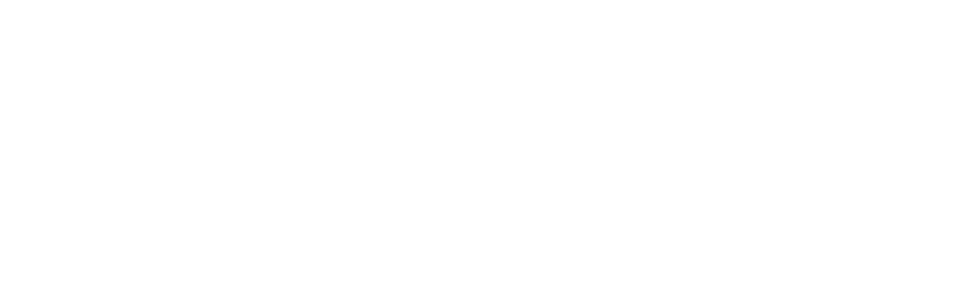
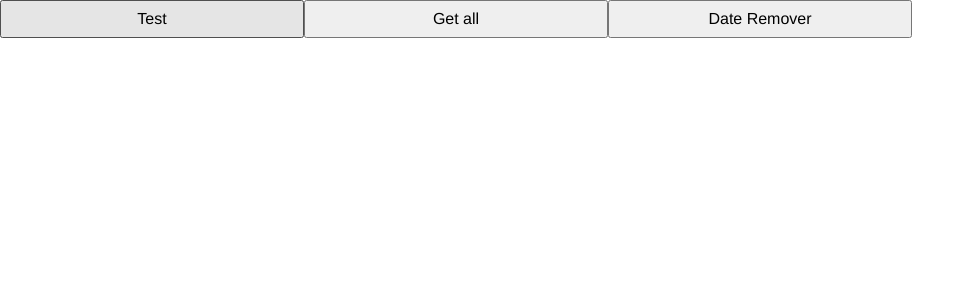
Before and after one commit to DiaHassan/II1305-Team-Echo, a React (Create React App) app in the folder Project/dashboard/: page /controlp in a window 1280 px wide. Before the commit this address had no page. Shown: the top 300 px of the page, without its empty margins (0-975 px from the left). Built offline with nearby package versions, Linux system fonts and the light colour scheme.

Commit message:
Controlpannel

```diff
--- a/Project/dashboard/src/App.js
+++ b/Project/dashboard/src/App.js
@@ -4,6 +4,7 @@ import Home from './Views/home';
 import Statistics from './Views/statistics';
 import { BrowserRouter, Routes, Route } from "react-router-dom";
 import Stats from './Views/statistics';
+import Controlpanel from './Presenters/Controlpanel';
 
 function App() {
   return (
@@ -16,6 +17,7 @@ function App() {
           <Route path="/finder" element={<Stats />} />
           <Route path="/about" element={<About />} />
           <Route path="/statistics" element={<Statistics/>} />
+          <Route path="/controlp" element={<Controlpanel/>} />
         </Routes>
       </BrowserRouter>
     </div>
--- /dev/null
+++ b/Project/dashboard/src/Presenters/Controlpanel.jsx
@@ -0,0 +1,34 @@
+import React, { useRef, useState } from "react";
+import axios from 'axios';
+
+
+export default function Controlpanel() {
+    const [date,setDate] = useState("2023-08-06")
+
+    const handleDate = () => {
+
+        axios.post('http://127.0.0.1:8888/rd', {test: date})
+            .catch(error => console.log(error));
+    };
+
+    const handleTest = () => {
+
+        axios.post('http://127.0.0.1:8888/test', {test: 10})
+            .catch(error => console.log(error));
+    };
+    const handleDb = () => {
+
+        axios.post('http://127.0.0.1:8888/sd', {test: 1})
+            .catch(error => console.log(error));
+    };
+  return (
+    <>
+      <div>
+        <button onClick={handleTest} className='forlistbutton'> Test </button>
+        <button onClick={handleDb} className='forlistbutton'> Get all </button>
+        <button onClick={handleDate} className='forlistbutton'> Date Remover </button>
+      </div>
+
+    </>
+  )
+}
```
Also changed, not shown: 1 other file (tests, documents, lock files or other folders).
